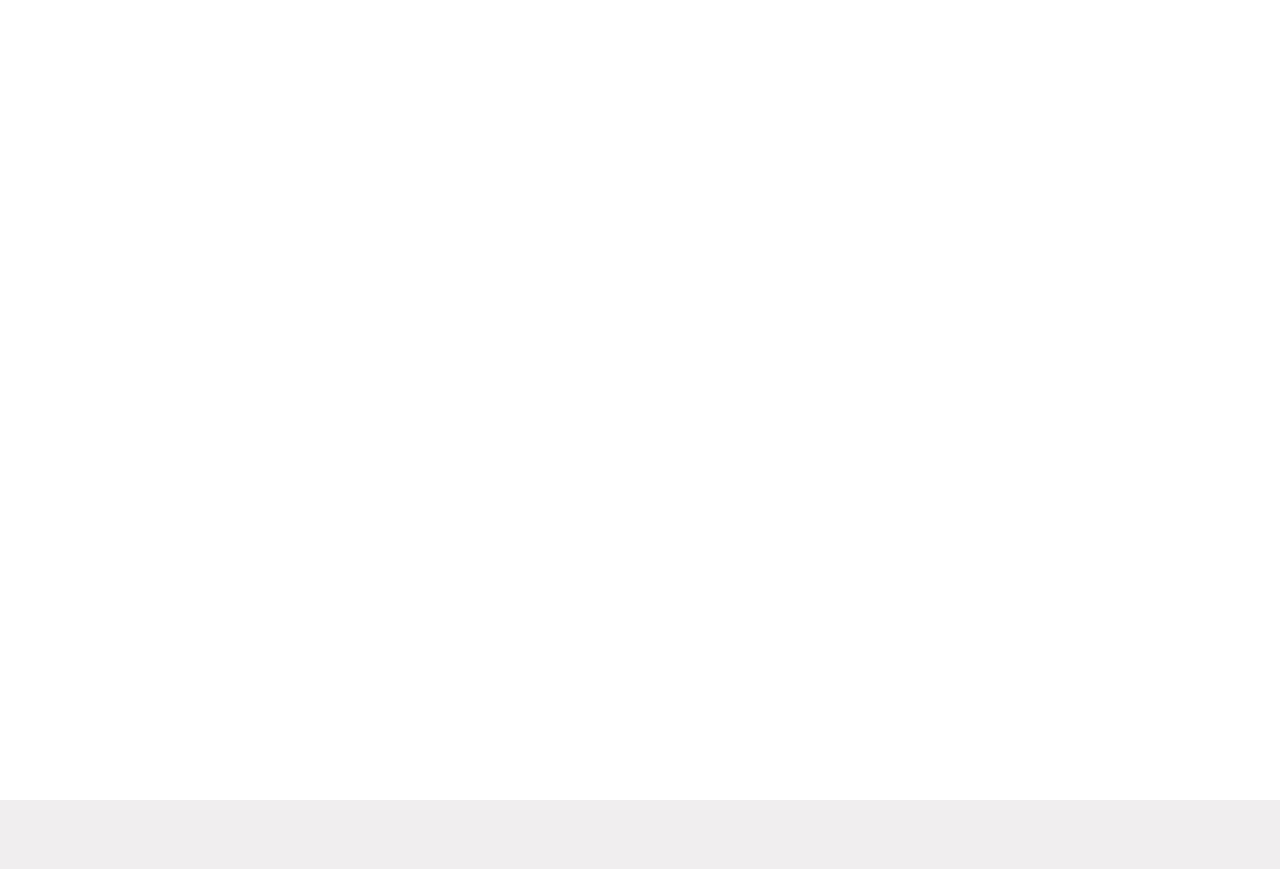
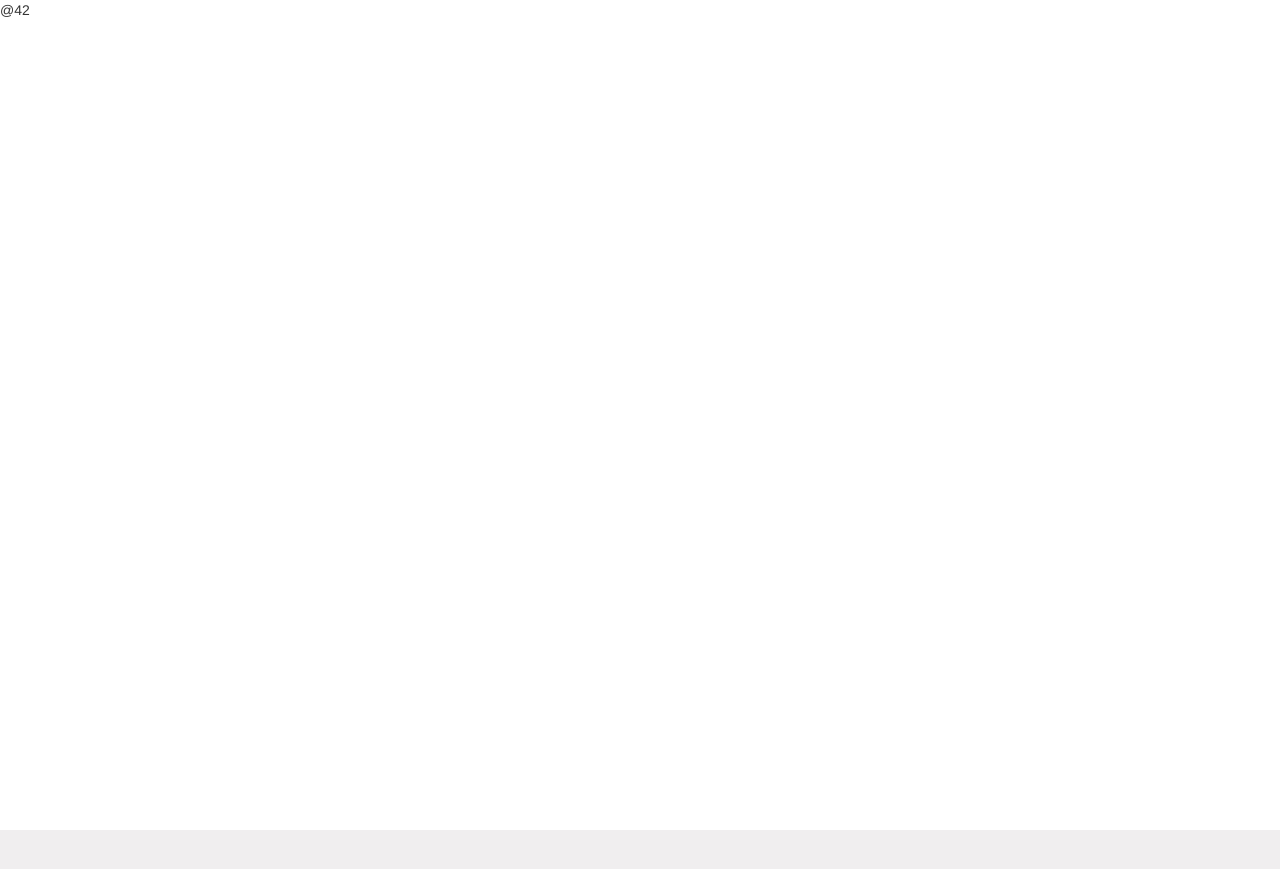
Before and after one commit to veitsi/karpojkl, a Jekyll site: the page built from index.html, in a window 1280 px wide and 900 px high. Shown: the top 869 px of the window. Built offline with Jekyll 4.4.1, drawn with Linux system fonts in a browser that asks for light colours; some web fonts are replaced; comment, search, counter and statistics services are not loaded.

Commit message:
fixing empty page #1

```diff
--- a/_config.yml
+++ b/_config.yml
@@ -3,10 +3,10 @@
 #
 
 # Name of your site (displayed in the header)
-name: KarpenkoArtProdaction
+name: Створюємо яскраві відео ваших подій
 
 # Short bio or description (displayed in the header)
-description: Web Developer from Somewhere
+description: KarpenkoArtProdaction
 
 # URL of your avatar or profile pic (you could use your GitHub profile pic)
 avatar: https://raw.githubusercontent.com/barryclark/jekyll-now/master/images/jekyll-logo.png
--- a/_includes/42.html
+++ b/_includes/42.html
@@ -1,3 +1 @@
-<template id="test-section">
-    <span>@42</span>
-</template>
+<p>@42</p>
--- a/_layouts/default.html
+++ b/_layouts/default.html
@@ -32,6 +32,7 @@
 </head>
 
 <body>
+{% include 42.html %}
 <header id="header">
     {% include header.html %}
 </header>
```
